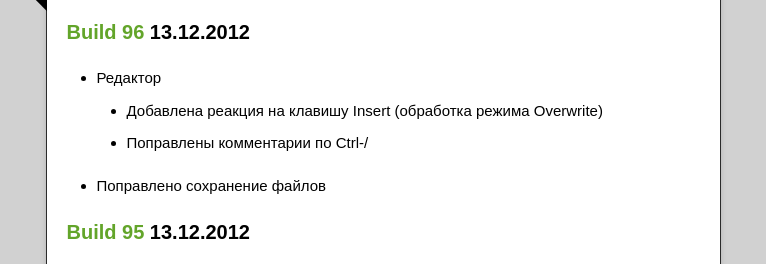
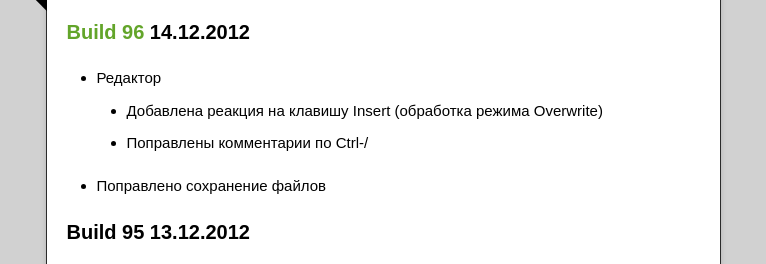
Before and after one commit to whiteTigr/idkfa, a plain HTML site: page index.html in a window 1280 px wide. Shown: the part 264-528 px from the top of the page, without its empty margins (257-1023 px from the left). Drawn offline with nearby package versions, Linux system fonts and the light colour scheme.

Commit message:
Build 96 notes

```diff
--- a/index.html
+++ b/index.html
@@ -37,7 +37,7 @@
         </div>
         <article class="markdown-body">
 
-<h3><a href="https://raw.github.com/whiteTigr/idkfa/master/idKFa.exe"><span>Build 96</span></a> 13.12.2012</h3>
+<h3><a href="https://raw.github.com/whiteTigr/idkfa/master/idKFa.exe"><span>Build 96</span></a> 14.12.2012</h3>
 <ul>
 	<li>Редактор</li>
 	<ul>
@@ -47,7 +47,7 @@
 	<li>Поправлено сохранение файлов</li>
 </ul>
 
-<h3><a href="https://raw.github.com/whiteTigr/idkfa/master/idKFa.exe"><span>Build 95</span></a> 13.12.2012</h3>
+<h3>Build 95 13.12.2012</h3>
 <ul>
 	<li>Добавлен тестовый вариант компилятора quark</li>
 	<ul>
```
